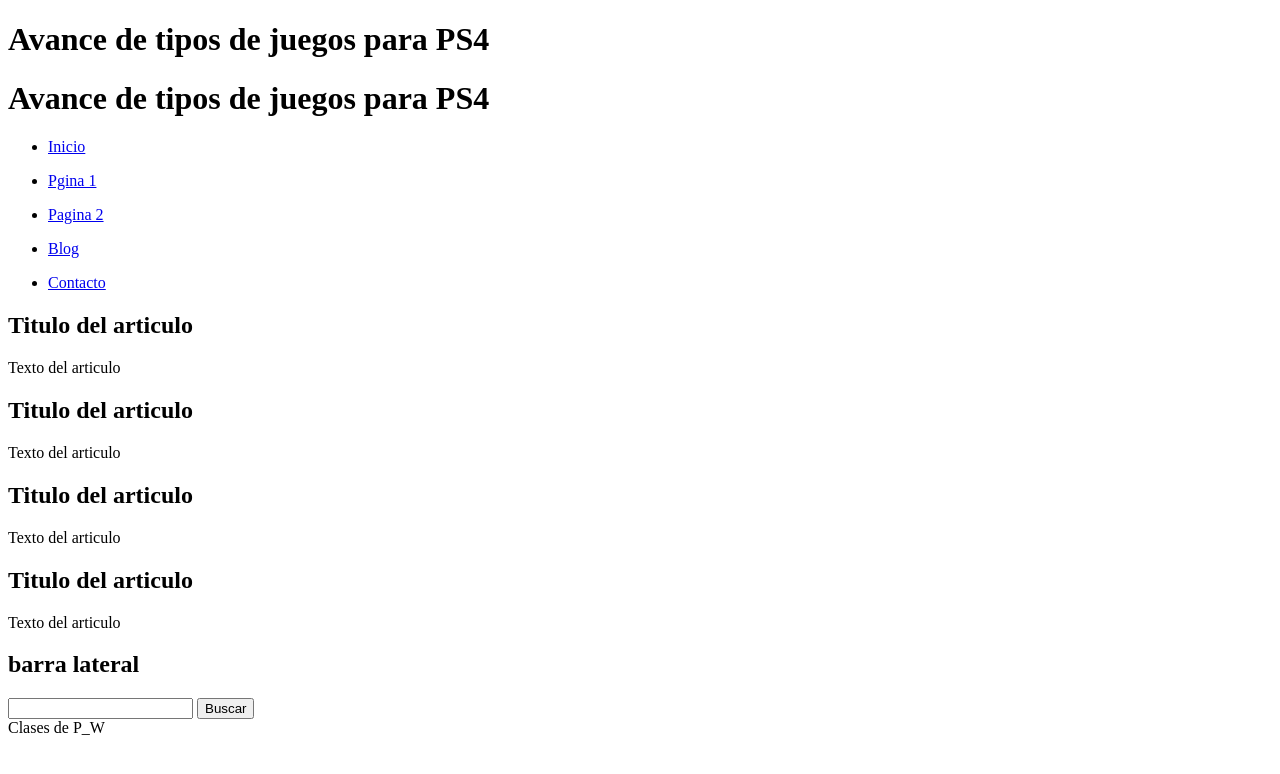
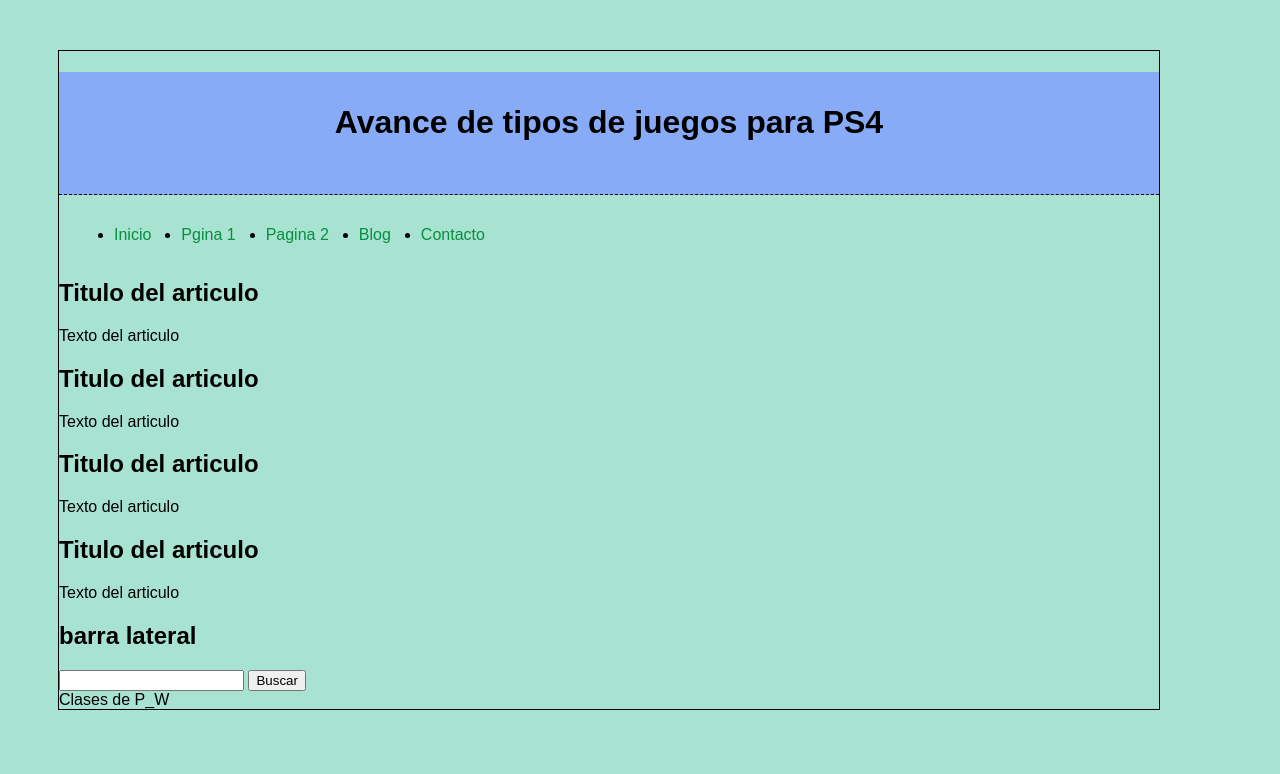
Before and after one commit to josuadmin/P_Web_Materia, a plain HTML site: page semana2/tarea_semana2.html in a window 1280 px wide. Drawn offline with Linux system fonts and the light colour scheme.

Commit message:
clases de p_w

```diff
--- /dev/null
+++ b/semana2/style2tarea.css
@@ -0,0 +1,43 @@
+ body{
+    background-color: rgb(168, 226, 209);
+    font-family: Arial, Helvetica, sans-serif;
+}
+
+header{
+    background-color: rgb(136, 171, 247);
+    text-align: center;
+    line-height: 100px;
+    border-bottom: 1.5px dashed black;
+
+}
+
+#contenido1{
+    /* width: 70px; */
+    width: 1100px;
+    margin: 50px 50px 50px 50px;
+    border: 1px solid black;
+}
+
+.article{
+
+
+}
+
+a{
+    text-decoration: none;
+    color: rgb(6, 143, 63);
+}
+
+nav a:hover{
+    color: brown;
+}
+
+nav ul li{
+    float: left;
+    margin: 15px;
+
+}
+
+.cleanfix{
+    clear: both;
+}
--- a/semana2/tarea_semana2.html
+++ b/semana2/tarea_semana2.html
@@ -4,14 +4,12 @@
 
         <meta charset="utf-8" />
         <title>Html con Josue Herrera Web</title>
-
+        <link rel="stylesheet" href="style2tarea.css" />
     </head>
 
     <body>
 
-        <h1>Avance de tipos de juegos para PS4</h1>
-
-        <div id="container">
+        <div id="contenido1">
 
             <header>
                 <h1>Avance de tipos de juegos para PS4</h1>
@@ -67,7 +65,9 @@
                 </ul>
             </nav>
 
-            <section id="content">
+            <div class="cleanfix"></div>
+
+            <section id="contenido">
 
                 <article>
                     <h2>Titulo del articulo</h2>
@@ -77,7 +77,7 @@
 
             </section>
 
-            <section id="content">
+            <section id="contenido">
 
                 <article>
                     <h2>Titulo del articulo</h2>
@@ -87,7 +87,7 @@
 
             </section>
 
-            <section id="content">
+            <section id="contenido">
 
                 <article>
                     <h2>Titulo del articulo</h2>
@@ -97,7 +97,7 @@
 
             </section>
 
-            <section id="content">
+            <section id="contenido">
 
                 <article>
                     <h2>Titulo del articulo</h2>
@@ -117,6 +117,8 @@
 
             </aside>
 
+            <div class="cleanfix"></div>
+
             <footer>
                 Clases de P_W
             </footer>
```
